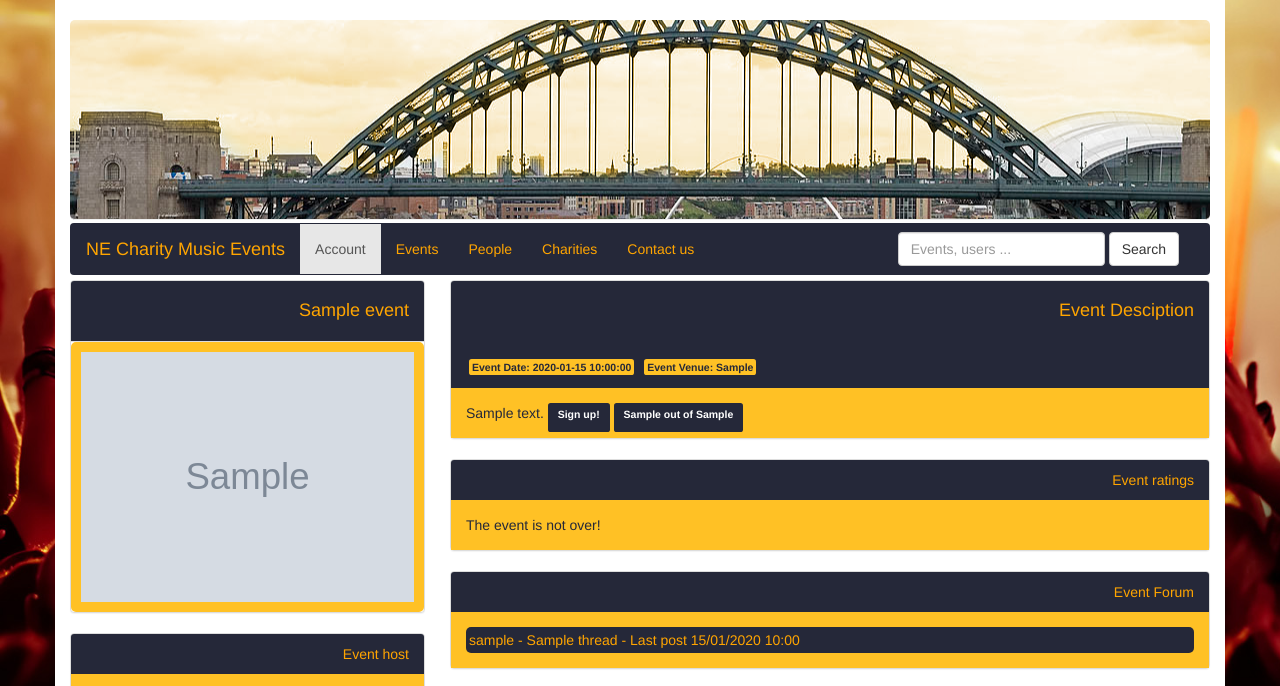
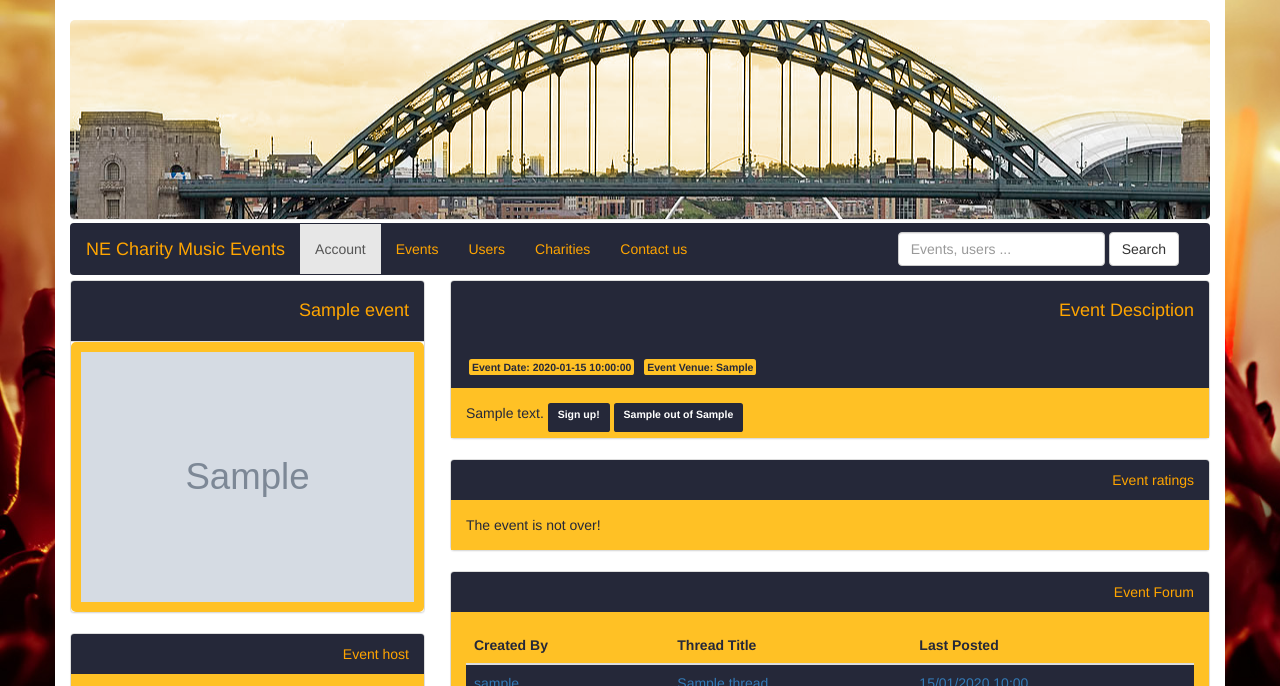
Before and after one commit to SacredSkull/north-east-charity-events, a PHP site: template src/NorthEastEvents/templates/events/event.html.twig in a window 1280 px wide. Shown: the top 686 px of the page. Run offline with PHP 8.4, Linux system fonts and the light colour scheme; the template is opened without the code that fills it: most values are stand-ins (such as "Sample title", 1, 10 or a date in 2020); a stand-in replaces the project's code that opens the database connection; some libraries are stand-ins or nearby versions.

Commit message:
Updated Event Page/Css/Skeleton/Register
Added table to the threads on the event page, added padding to the
threads in CSS
Changed people to users
Created a test for register page

```diff
--- a/src/NorthEastEvents/public/css/style.css
+++ b/src/NorthEastEvents/public/css/style.css
@@ -153,9 +153,8 @@ img{
 
 .thread{
     background-color: lightgrey;
-    padding: 3px;
+    padding: 3px 3px 3px;
     border-radius: 5px;
-
 }
 
 .thread:nth-of-type(odd){
--- a/src/NorthEastEvents/templates/events/event.html.twig
+++ b/src/NorthEastEvents/templates/events/event.html.twig
@@ -57,7 +57,8 @@
                        {{ event.getTicketsRemaining|default("12")}} out of {{ event.getTickets|default("69") }}</div>
                     {% else %}
                         <div class="label label-danger" >
-                            Sorry, tickets for this event are no longer available.
+                            <a href=" {{ path_for('APIEventRegister', { 'eventID': event.getId }) }}
+                  " class="label label-primary">Currently sold out, join the waiting list here.</a>
                         </div>
                     {% endif %}
 
@@ -91,11 +92,25 @@
          <div class="panel panel-default">
             <div class="panel-heading">Event Forum</div>
             <div class="panel-body">
-
-               {% for thread in event.getThreads %}
-                        <div class="thread">{{thread.getUser.getUsername}} - {{ thread.getTitle}} - Last post {{ thread.getUpdatedAt|date('d/m/Y H:i')}}</div>
-                {% endfor %}
-
+                    <table class="table">
+                        <thead>
+                          <tr>
+                            <th>Created By</th>
+                            <th>Thread Title</th>
+                            <th>Last Posted</th>
+                          </tr>
+                        </thead>
+                        <tbody>
+                                {% for thread in event.getThreads %}
+                          <tr class="thread">
+                            <td><a href="thread.html.twig">{{thread.getUser.getUsername}}</a></td>
+                            <td><a href="thread.html.twig">{{ thread.getTitle}}</a></td>
+                            <td><a href="thread.html.twig">{{ thread.getUpdatedAt|date('d/m/Y H:i')}}</a></td>
+                          </tr>
+                                {% endfor %}
+                          </tr>
+                        </tbody>
+                      </table>
             </div>
          </div>
       </div></div>
--- a/src/NorthEastEvents/templates/skeleton.html.twig
+++ b/src/NorthEastEvents/templates/skeleton.html.twig
@@ -34,9 +34,10 @@
 
                         <div class="collapse navbar-collapse" id="bs-example-navbar-collapse-1">
                             <ul class="nav navbar-nav">
-                                <li class="active"><a href="#">Account<span class="sr-only">(current)</span></a></li>
+                                <li class="active"><a href="/register
+">Account<span class="sr-only">(current)</span></a></li>
                                 <li><a href="/events">Events</a></li>
-                                <li><a href="/users">People</a></li>
+                                <li><a href="/users">Users</a></li>
                                 <li><a href="#">Charities</a></li>
                                 <li><a href="/contact">Contact us</a></li>
                             </ul>
```
